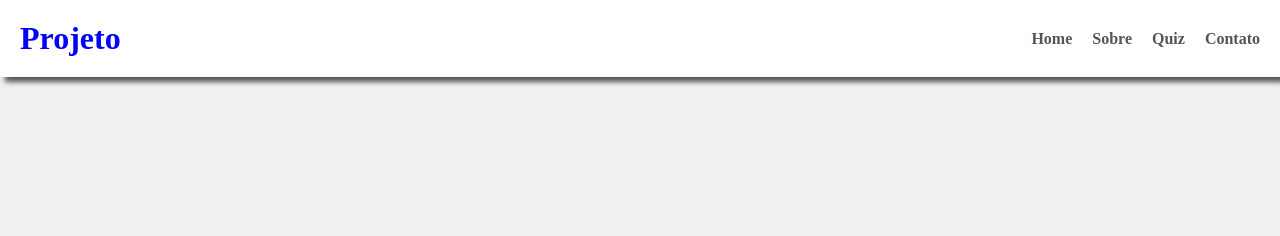
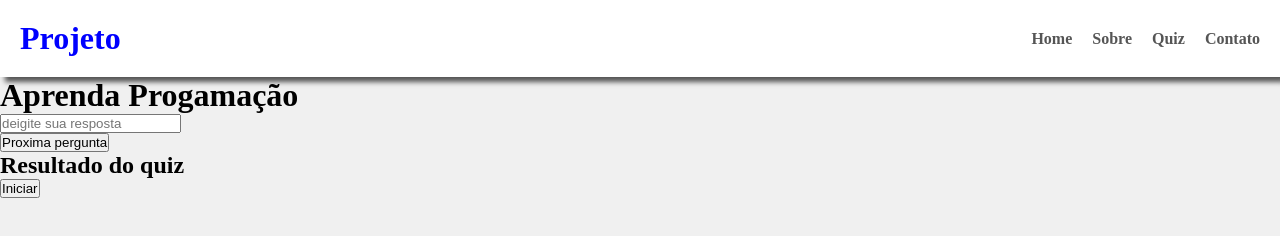
Before and after one commit to projetos-Cidade/projeto4, a plain HTML site: page pages/quiz.html in a window 1280 px wide. Drawn offline with Linux system fonts and the light colour scheme.

Commit message:
criando a estrutura de html do quiz

```diff
--- a/pages/quiz.html
+++ b/pages/quiz.html
@@ -19,5 +19,28 @@
         </nav>
     </header>
 
+    <main id="container-quiz">
+        <div class="quiz">
+            <h1>Aprenda Progamação</h1>
+            <section id="container-perguntas">
+                <h2 id="pergunta"></h2>
+                <div id="container-resposta">
+                    <input type="text" id="resposta" placeholder="deigite sua resposta">
+                </div>
+                <button id="proximo">Proxima pergunta</button>
+                <p id="message"></p>
+
+            </section>
+            <section id="container-resultado" class="hidden">
+                <h2>Resultado do quiz</h2>
+                <ul id="lista-resultado"></ul>
+                <button id="inicio-btn">Iniciar</button>
+
+            </section>
+
+        </div>
+
+    </main>
+
 </body>
 </html>
```
